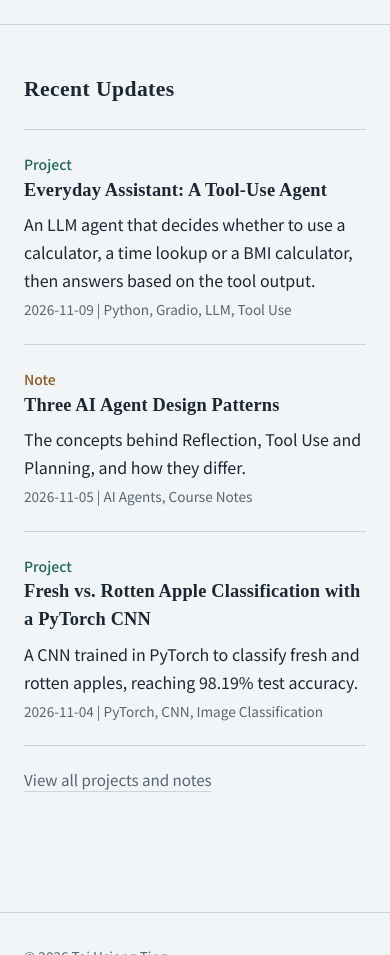
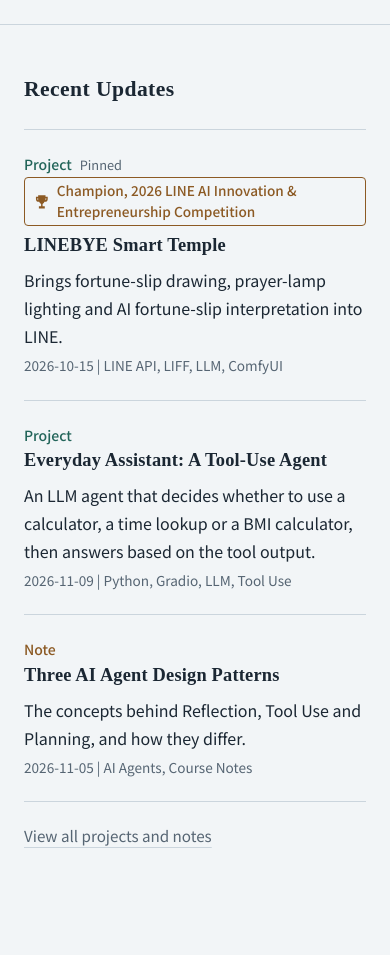
Before and after one commit to hting27/myportfolio, a plain HTML site: page index.html in a window 390 px wide. Shown: the part 1860-2815 px from the top of the page. Drawn offline with Linux system fonts and the light colour scheme.

Commit message:
Pin LINEBYE to the top and add a champion trophy badge
Co-Authored-By: Claude Opus 5.5 <noreply@anthropic.com>
Claude-Session: https://claude.ai/code/session_01S4JdC5qfPqEGoj7TM6gpaM

```diff
--- a/css/style.css
+++ b/css/style.css
@@ -203,3 +203,16 @@ h1, h2, h3, h4, h5 { letter-spacing: 0.01em; }
 .site-name, .section__head h2, .page-title h1 { letter-spacing: 0.02em; }
 .experience__content h5, .about h3 { letter-spacing: normal; }
 .skills li:not(:last-child)::after { content: ",\00a0"; }
+
+/* ===== Award badge and pinned entries: trophy icon + award name (list and detail pages); "Pinned" label under the type ===== */
+.award { display: inline-flex; align-items: center; gap: 6px; margin: 0 0 6px; padding: 2px 10px 2px 8px; border: 1px solid var(--note); border-radius: 4px; color: var(--note); font-size: 0.85rem; font-weight: 500; line-height: 1.6; }
+.award__icon { width: 1.3em; height: 1.3em; flex: none; fill: currentColor; }
+.work .award { justify-self: start; }
+.work__type { grid-row: span 4; }
+.work__pin { display: block; color: var(--muted); font-size: 0.8rem; font-weight: 400; }
+.section--split .work__pin { display: inline; margin-left: 8px; }
+.detail .award { margin-top: 12px; }
+.detail .award + h1 { margin-top: 8px; }
+@media (max-width: 720px) {
+  .work__pin { display: inline; margin-left: 8px; }
+}
--- a/data/works.js
+++ b/data/works.js
@@ -4,7 +4,9 @@ const WORKS = [
     id: "linebye-smart-temple",
     type: "project",
     title: "LINEBYE Smart Temple",
-    summary: "1st Place, 2026 LINE AI Innovation & Entrepreneurship Competition. Brings fortune-slip drawing, lamp lighting and AI interpretation into LINE.",
+    summary: "Brings fortune-slip drawing, prayer-lamp lighting and AI fortune-slip interpretation into LINE.",
+    award: "Champion, 2026 LINE AI Innovation & Entrepreneurship Competition",
+    pinned: true,
     tags: ["LINE API", "LIFF", "LLM", "ComfyUI"],
     date: "2026-10-15",
     link: "works/linebye-smart-temple.html"
--- a/index.html
+++ b/index.html
@@ -7,7 +7,7 @@
   <link rel="preconnect" href="https://fonts.googleapis.com">
   <link rel="preconnect" href="https://fonts.gstatic.com" crossorigin>
   <link href="https://fonts.googleapis.com/css2?family=Noto+Sans+TC:wght@400;500&family=Noto+Serif+TC:wght@600&display=swap" rel="stylesheet">
-  <link rel="stylesheet" href="css/style.css?v=en-20261123">
+  <link rel="stylesheet" href="css/style.css?v=award-20261123">
 </head>
 <body>
   <header class="site-header">
--- a/js/main.js
+++ b/js/main.js
@@ -1,11 +1,19 @@
 // Builds the lists from WORKS in data/works.js. Adding content normally does not require editing this file.
 const TYPE_LABEL = { project: "Project", note: "Note" };
 
+// Trophy icon shown next to an entry's award (set "award" in data/works.js).
+const TROPHY_ICON = `<svg class="award__icon" viewBox="0 0 24 24" aria-hidden="true" focusable="false"><path d="M7 3h10v2h3v3a4 4 0 0 1-4 4h-.35A5 5 0 0 1 13 14.9V18h3v3H8v-3h3v-3.1A5 5 0 0 1 8.35 12H8a4 4 0 0 1-4-4V5h3V3zm0 4H6v1a2 2 0 0 0 1 1.73V7zm10 0v2.73A2 2 0 0 0 18 8V7h-1z"/></svg>`;
+
+function awardBadge(award) {
+  return award ? `<p class="award">${TROPHY_ICON}<span>${award}</span></p>` : "";
+}
+
 function workItem(w) {
   return `
-    <li class="work work--${w.type}">
+    <li class="work work--${w.type}${w.pinned ? " work--pinned" : ""}">
       <a href="${w.link}">
-        <span class="work__type">${TYPE_LABEL[w.type]}</span>
+        <span class="work__type">${TYPE_LABEL[w.type]}${w.pinned ? `<span class="work__pin">Pinned</span>` : ""}</span>
+        ${awardBadge(w.award)}
         <h3 class="work__title">${w.title}</h3>
         <p class="work__summary">${w.summary}</p>
         <p class="work__meta">${w.date} | ${w.tags.join(", ")}</p>
@@ -14,7 +22,8 @@ function workItem(w) {
 }
 
 function sortedWorks() {
-  return [...WORKS].sort((a, b) => b.date.localeCompare(a.date));
+  // Pinned entries ("pinned: true" in data/works.js) always come first, then newest first.
+  return [...WORKS].sort((a, b) => (b.pinned === true) - (a.pinned === true) || b.date.localeCompare(a.date));
 }
 
 // Home page: three most recent entries
```
Also changed, not shown: projects.html (+1 -1 lines), works/_template.html (+1 -1 lines), works/ai-agent-patterns.html (+1 -1 lines), works/apple-quality-cnn.html (+1 -1 lines), works/linebye-smart-temple.html (+3 -2 lines), works/reflection-agent.html (+1 -1 lines), works/tool-use-agent.html (+1 -1 lines), 1 other file.
